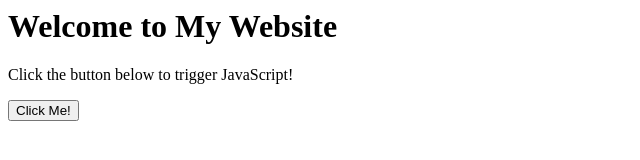
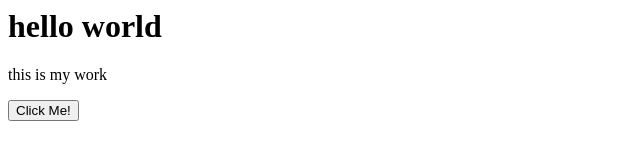
Before and after one commit to uuusebi/My-Website---Testing, a website: page index.html in a window 1280 px wide. Shown: the whole page, without its empty margins (0-640 px from the left). Drawn offline with Linux system fonts and the light colour scheme.

Commit message:
Testing portfolio header and paragraph change

```diff
--- a/index.html
+++ b/index.html
@@ -3,8 +3,8 @@
     <title>hello world</title>
 </head>
 <body>
-    <h1>Welcome to My Website</h1>
-    <p>Click the button below to trigger JavaScript!</p>
+    <h1>hello world</h1>
+    <p>this is my work</p>
 
     <!-- This is HTML -->
     <button id="magicButton">Click Me!</button>
```
